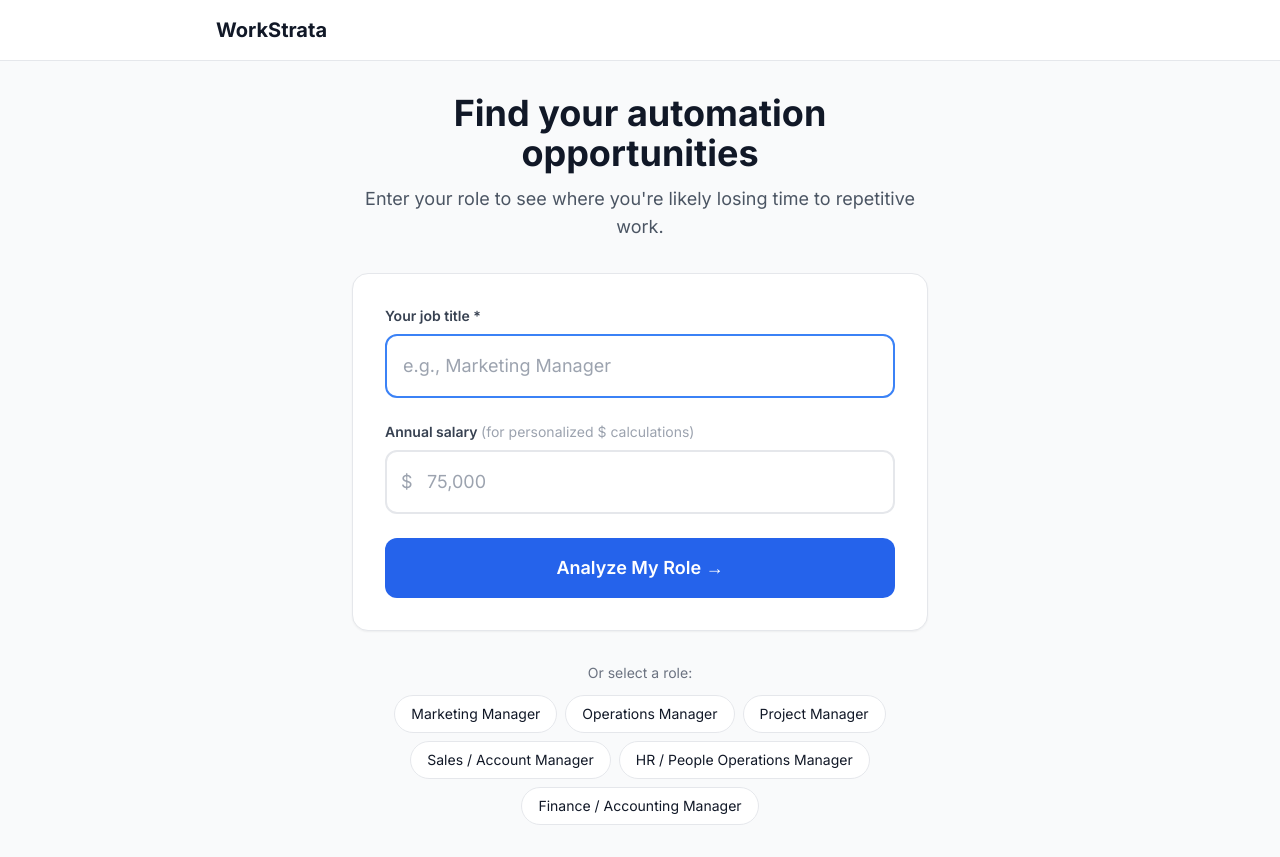
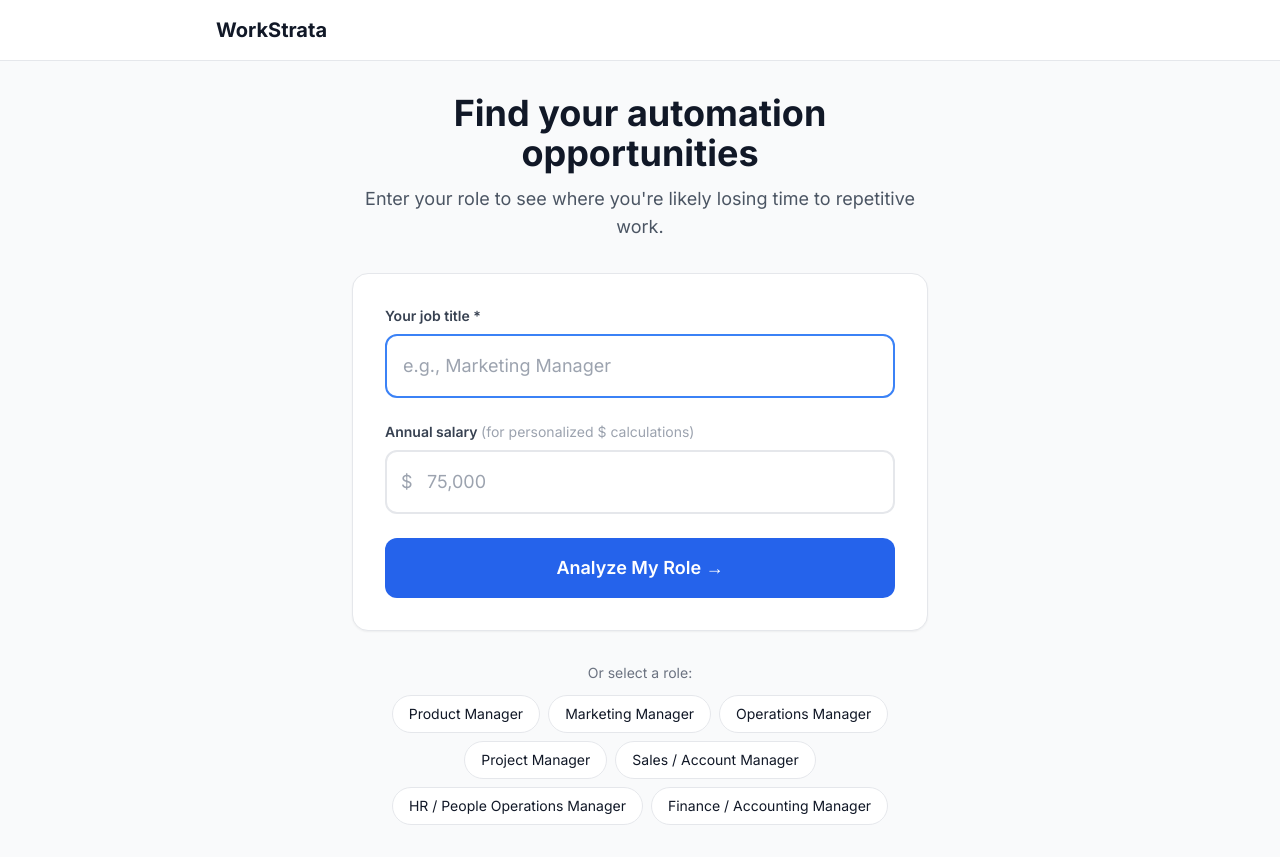
Before and after one commit to mikeredmer/workstrata, a Next.js app: page /capture in a window 1280 px wide. Built offline with nearby package versions, Linux system fonts and the light colour scheme.

Commit message:
Add Product Manager role with workflows

```diff
--- a/src/data/role-workflows.ts
+++ b/src/data/role-workflows.ts
@@ -18,6 +18,103 @@ export interface RoleProfile {
 }
 
 export const roleProfiles: RoleProfile[] = [
+  {
+    id: 'product-manager',
+    title: 'Product Manager',
+    aliases: ['product owner', 'product lead', 'head of product', 'product director'],
+    workflows: [
+      {
+        id: 'pdm-1',
+        name: 'User feedback aggregation',
+        description: 'Collecting and organizing feedback from support tickets, reviews, and user interviews',
+        avgHoursPerWeek: 3,
+        strataLevel: 1,
+        automationTools: ['Productboard', 'Canny', 'UserVoice'],
+        quickWin: 'Set up Productboard to auto-import feedback from Intercom and Zendesk'
+      },
+      {
+        id: 'pdm-2',
+        name: 'Competitive intelligence tracking',
+        description: 'Monitoring competitor updates, pricing changes, and feature releases',
+        avgHoursPerWeek: 2,
+        strataLevel: 1,
+        automationTools: ['Klue', 'Crayon', 'Feedly'],
+        quickWin: 'Set up Feedly with competitor RSS feeds and Google Alerts'
+      },
+      {
+        id: 'pdm-3',
+        name: 'Release notes and changelog',
+        description: 'Writing and distributing release notes across channels',
+        avgHoursPerWeek: 2,
+        strataLevel: 1,
+        automationTools: ['LaunchNotes', 'Productboard', 'Notion'],
+        quickWin: 'Use LaunchNotes to auto-distribute updates to customers and stakeholders'
+      },
+      {
+        id: 'pdm-4',
+        name: 'PRD and spec writing',
+        description: 'Drafting product requirements documents and feature specs',
+        avgHoursPerWeek: 4,
+        strataLevel: 2,
+        automationTools: ['Claude', 'Notion AI', 'ChatGPT'],
+        quickWin: 'Create PRD templates with AI to draft first versions from bullet points'
+      },
+      {
+        id: 'pdm-5',
+        name: 'Metrics and KPI dashboards',
+        description: 'Building and updating product analytics dashboards',
+        avgHoursPerWeek: 2,
+        strataLevel: 2,
+        automationTools: ['Amplitude', 'Mixpanel', 'Metabase'],
+        quickWin: 'Set up automated weekly metrics reports sent to Slack'
+      },
+      {
+        id: 'pdm-6',
+        name: 'User research synthesis',
+        description: 'Analyzing interview transcripts and extracting insights',
+        avgHoursPerWeek: 3,
+        strataLevel: 2,
+        automationTools: ['Dovetail', 'Claude', 'Otter.ai'],
+        quickWin: 'Use Dovetail or Claude to summarize interview transcripts'
+      },
+      {
+        id: 'pdm-7',
+        name: 'Roadmap communication',
+        description: 'Creating and updating roadmap views for different stakeholders',
+        avgHoursPerWeek: 2,
+        strataLevel: 2,
+        automationTools: ['Productboard', 'Aha!', 'Notion'],
+        quickWin: 'Set up filtered roadmap views that auto-update from your source of truth'
+      },
+      {
+        id: 'pdm-8',
+        name: 'Prioritization and trade-offs',
+        description: 'Deciding what to build and what to cut',
+        avgHoursPerWeek: 4,
+        strataLevel: 3,
+        automationTools: [],
+        quickWin: 'This requires your judgment - data can inform but you decide'
+      },
+      {
+        id: 'pdm-9',
+        name: 'Stakeholder alignment',
+        description: 'Managing expectations and building consensus across teams',
+        avgHoursPerWeek: 4,
+        strataLevel: 3,
+        automationTools: [],
+        quickWin: 'This is high-value human work - protect it'
+      },
+      {
+        id: 'pdm-10',
+        name: 'Product strategy and vision',
+        description: 'Defining where the product should go and why',
+        avgHoursPerWeek: 3,
+        strataLevel: 3,
+        automationTools: [],
+        quickWin: 'AI can help with research, but vision is yours'
+      }
+    ]
+  },
   {
     id: 'marketing-manager',
     title: 'Marketing Manager',
```
